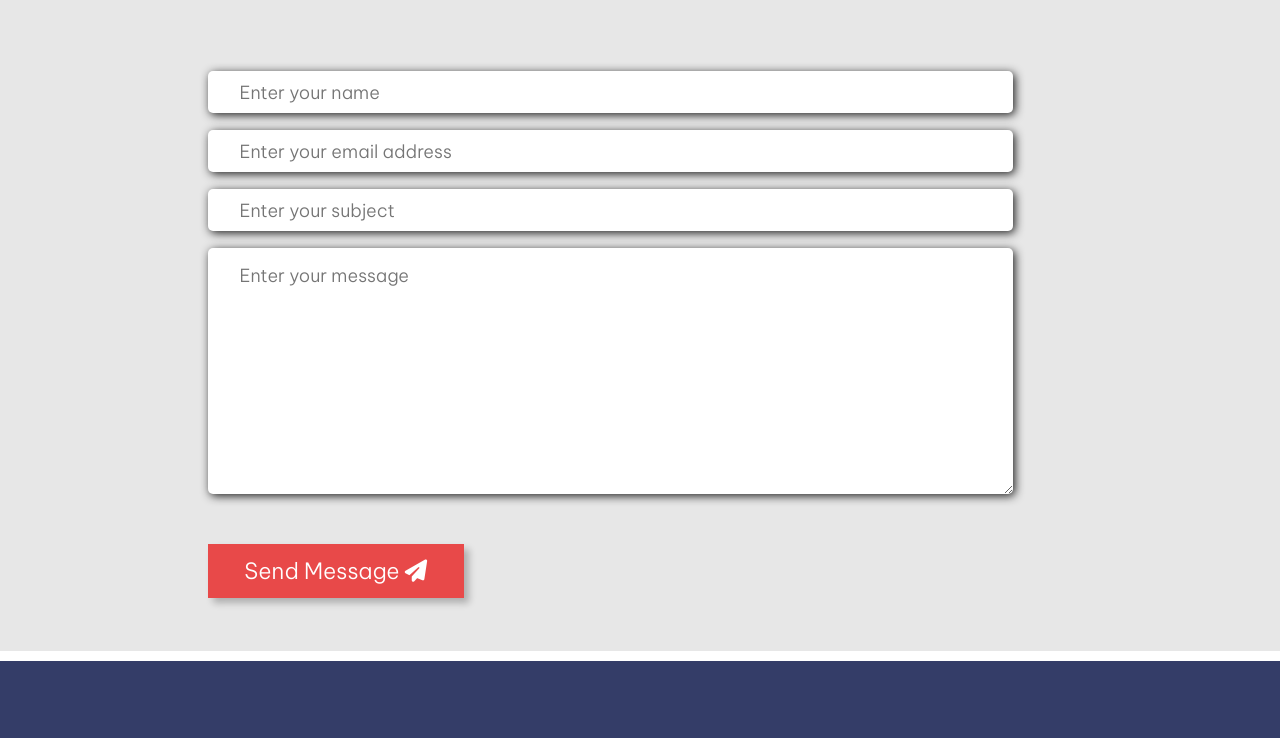
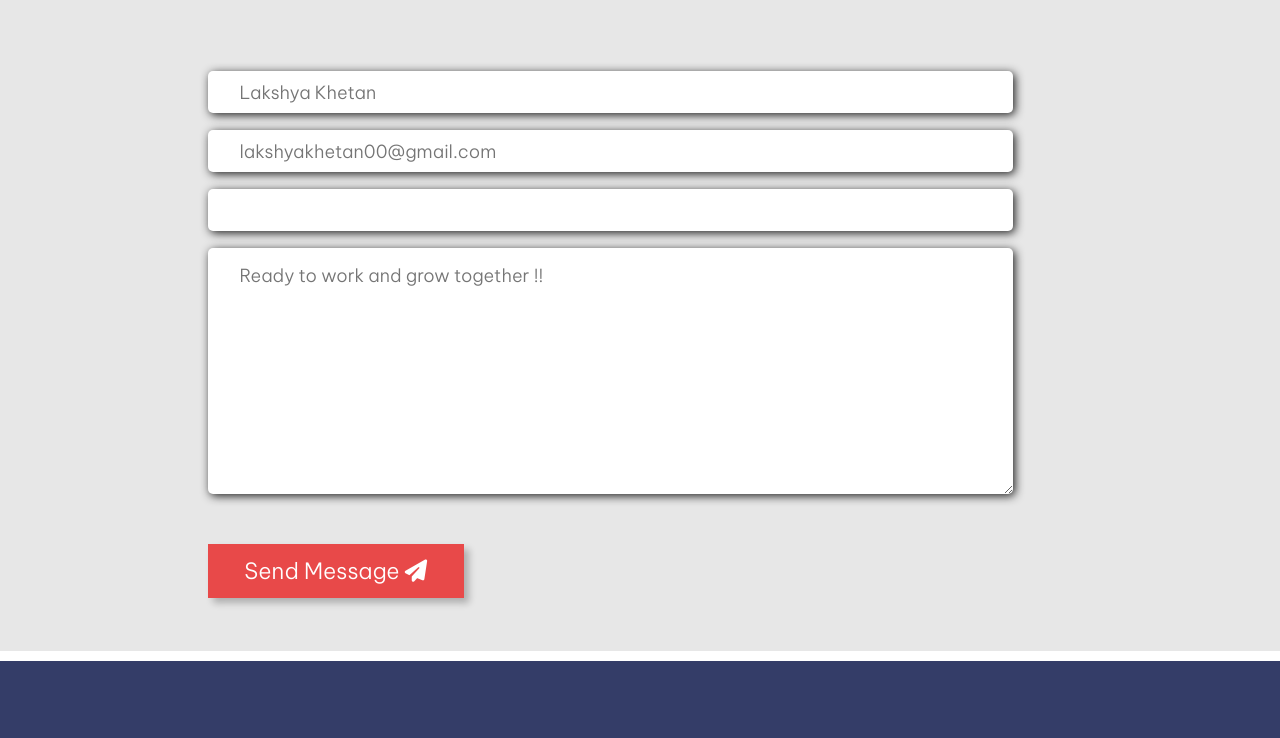
Before and after one commit to fusebox440/portfolio_website, a website: page index.html in a window 1280 px wide. Shown: the part 6891-7629 px from the top of the page. Drawn offline with nearby package versions, Linux system fonts and the light colour scheme.

Commit message:
Update index.html

```diff
--- a/index.html
+++ b/index.html
@@ -490,24 +490,24 @@
                                     type="text"
                                     name="name"
                                     id=""
-                                    placeholder="Enter your name"/>
+                                    placeholder="Lakshya Khetan"/>
 
                                     <input class="formfield"
                                     name="email"
                                     type="email"
                                     id=""
-                                    placeholder="Enter your email address"/>
+                                    placeholder="lakshyakhetan00@gmail.com"/>
 
                                     <input class="formfield"
                                     name="subject"
                                     type="text"
                                     id=""
-                                    placeholder="Enter your subject"/>
+                                    placeholder=""/>
 
                                     <textarea name="message"
                                     id="" cols="30" rows="10"
                                     class="formfield formfield-textarea"
-                                    placeholder="Enter your message"></textarea>
+                                    placeholder="Ready to work and grow together !! "></textarea>
 
 
 
@@ -574,7 +574,7 @@
             <div class="modal-body">
                 <p>I'm excited to discuss potential opportunities and how I can contribute to your team!</p>
                 <div class="hire-options">
-                    <a href="mailto:lakshya.khetan@example.com?subject=Job Opportunity&body=Hi Lakshya, I'd like to discuss a potential opportunity..." class="hire-btn">
+                    <a href="mailto:lakshyakhetan00@gmail.com?subject=Job Opportunity&body=Hi Lakshya, I'd like to discuss a potential opportunity..." class="hire-btn">
                         <i class="fas fa-envelope"></i>
                         Send Email
                     </a>
```
